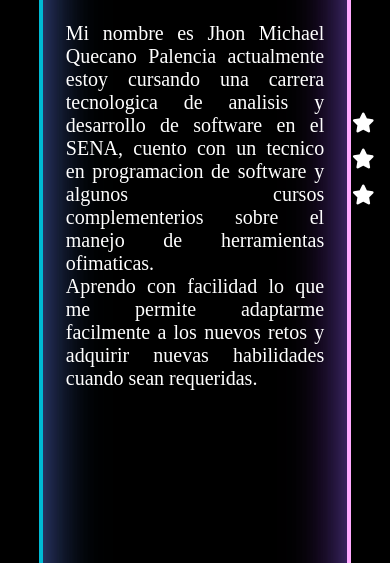
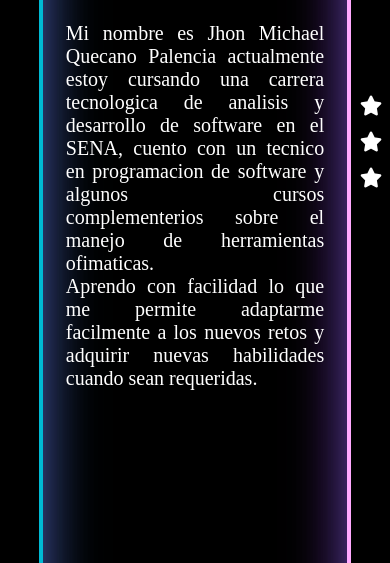
Before and after one commit to JhonQuecano/Portafolio, a plain HTML site: page index.html in a window 390 px wide. Shown: the part 281-844 px from the top of the page. Drawn offline with Linux system fonts and the light colour scheme.

Commit message:
segundo commit

```diff
--- a/css/index.css
+++ b/css/index.css
@@ -27,7 +27,7 @@ body::-webkit-scrollbar {
     flex-direction: column;
     position: fixed;
     right: 4%;
-    top: 45vh;
+    top: 43vh;
 }
 .sections a{
     color: #fff;
--- a/css/querys.css
+++ b/css/querys.css
@@ -5,4 +5,7 @@
     section {
         margin-top: 10vh;
     }
+    .sections{
+        right: 2%;
+    }
 }
```
